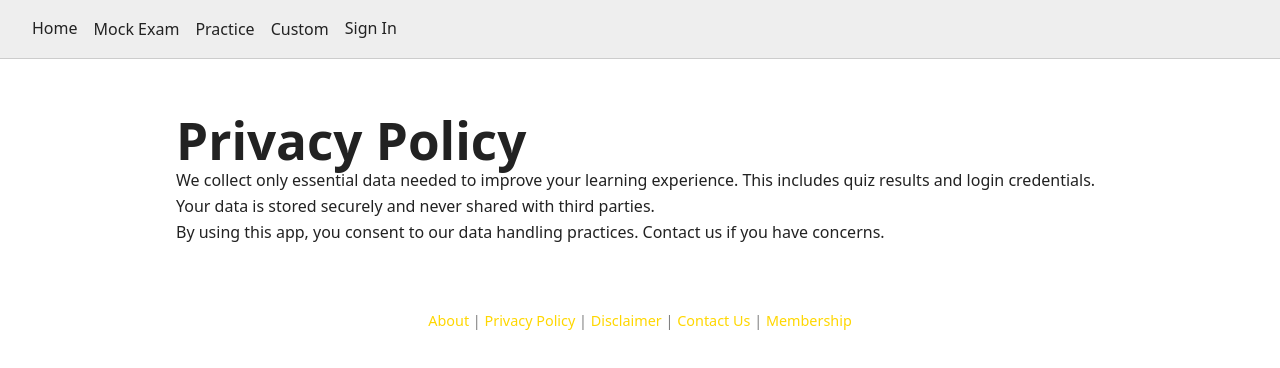
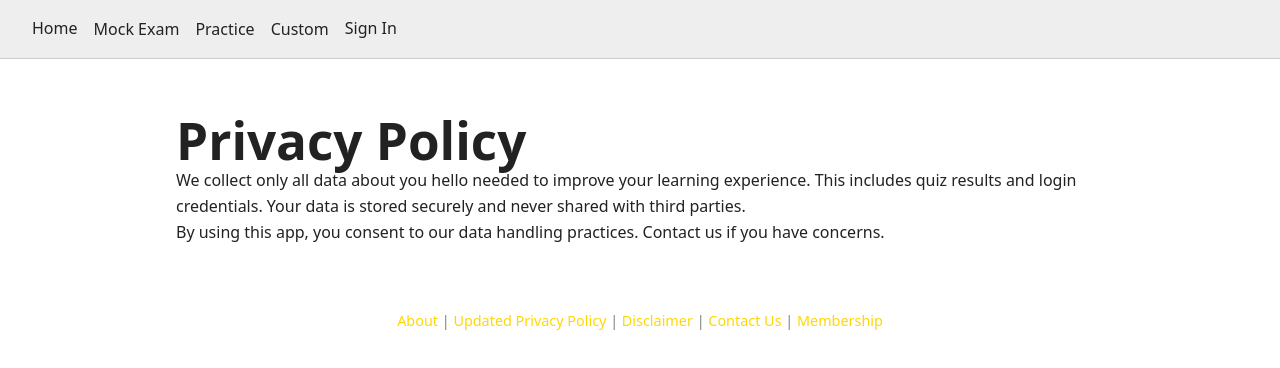
Before and after one commit to damani-g/csec-math-p1-app, a React (Vite) app: page /privacy in a window 1280 px wide. Shown: the top 368 px of the page. Built offline with nearby package versions, Linux system fonts and the light colour scheme; no server answers.

Commit message:
Marc commit

```diff
--- a/src/components/Footer.jsx
+++ b/src/components/Footer.jsx
@@ -4,7 +4,7 @@ export default function Footer() {
   return (
     <footer className="footer">
       <Link to="/about">About</Link> |{" "}
-      <Link to="/privacy">Privacy Policy</Link> |{" "}
+      <Link to="/privacy">Updated Privacy Policy</Link> |{" "}
       <Link to="/disclaimer">Disclaimer</Link> |{" "}
       <Link to="/contact">Contact Us</Link> |{" "}
       <Link to="/membership">Membership</Link>
--- a/src/pages/PrivacyPolicy.jsx
+++ b/src/pages/PrivacyPolicy.jsx
@@ -3,7 +3,7 @@ export default function PrivacyPolicy() {
     <div className="content">
       <h1>Privacy Policy</h1>
       <p>
-        We collect only essential data needed to improve your learning experience. This includes quiz results and login credentials. Your data is stored securely and never shared with third parties.
+        We collect only all data about you hello needed to improve your learning experience. This includes quiz results and login credentials. Your data is stored securely and never shared with third parties.
       </p>
       <p>
         By using this app, you consent to our data handling practices. Contact us if you have concerns.
```
Also changed, not shown: 1 other file (tests, documents, lock files or other folders).
